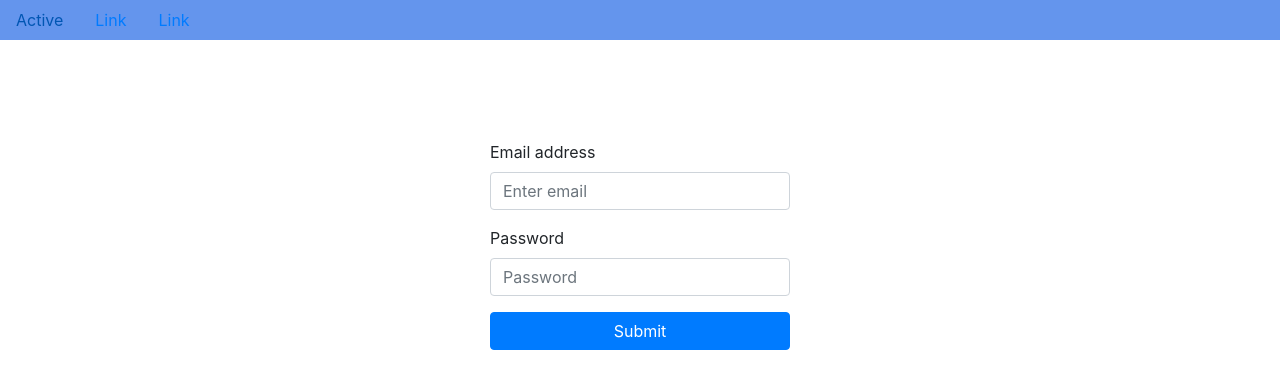
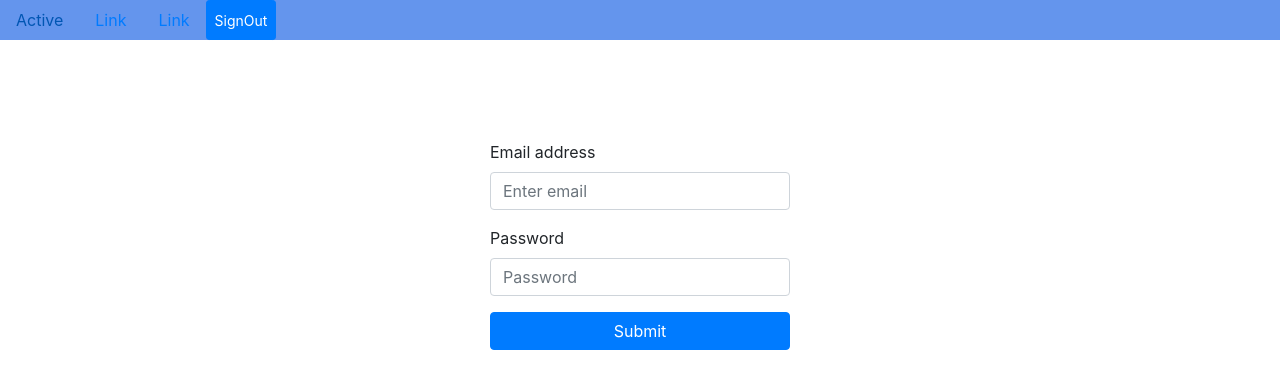
Before and after one commit to AndreyDorodnev/Front-test, a React (Create React App) app: page /login in a window 1280 px wide. Shown: the top 388 px of the page. Built offline with nearby package versions, Linux system fonts and the light colour scheme.

Commit message:
sign out btn add

```diff
--- a/src/components/layout/NavBar.js
+++ b/src/components/layout/NavBar.js
@@ -1,5 +1,6 @@
 import React from 'react';
 import Nav from 'react-bootstrap/Nav';
+import Button from 'react-bootstrap/Button';
 
 export default props => {
     return (
@@ -16,6 +17,7 @@ export default props => {
             <Nav.Item>
                 <Nav.Link eventKey="link-2">Link</Nav.Link>
             </Nav.Item>
+            <Button variant="primary" size="sm" onClick={props.btnClick}>SignOut</Button>
         </Nav>
     )
 }
```
